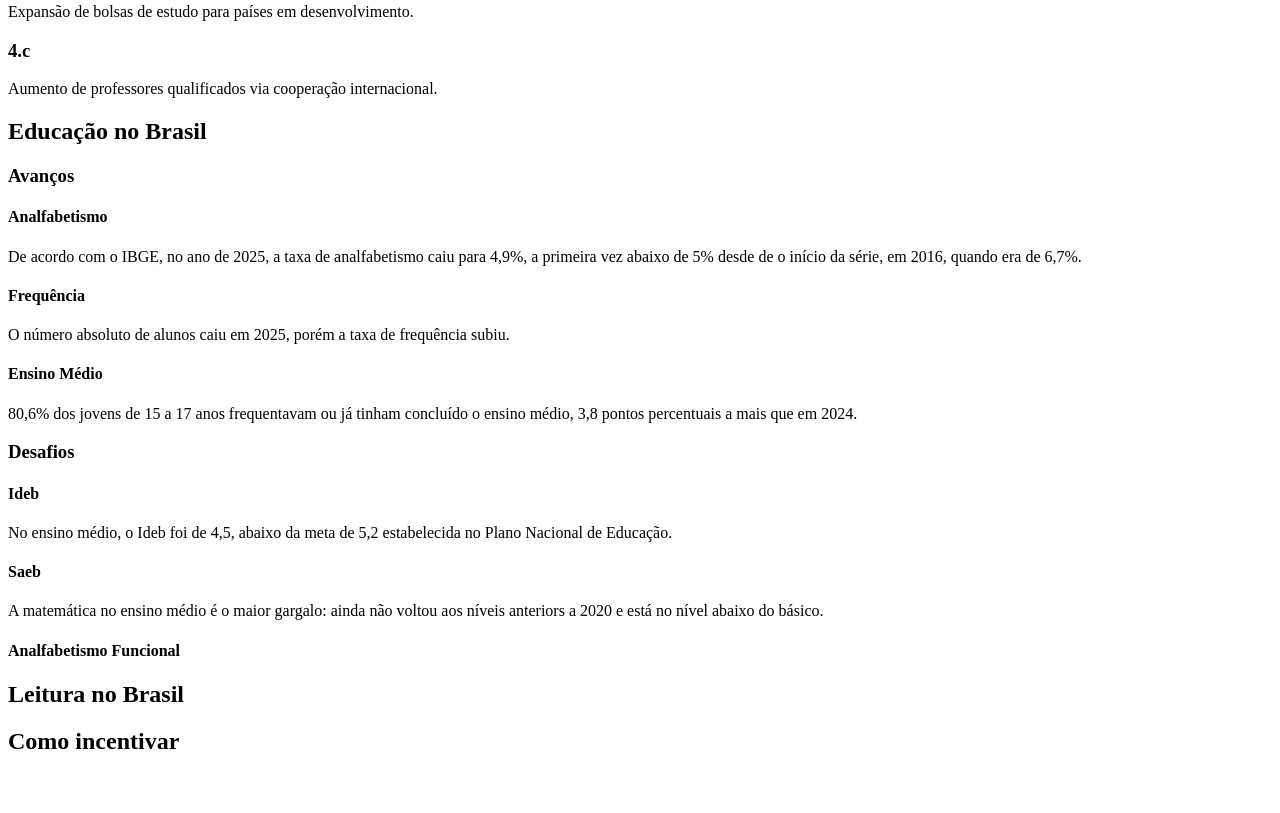
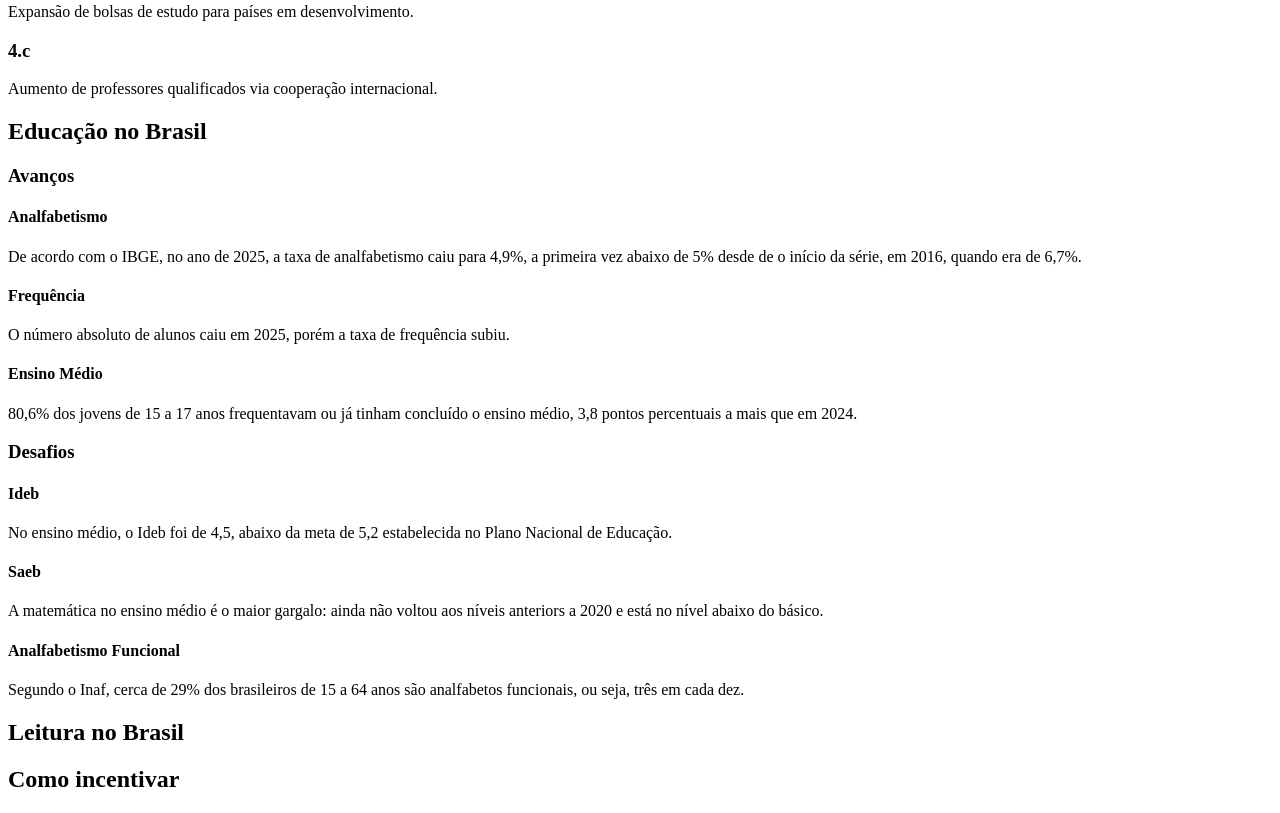
Before and after one commit to juliargermano6109-ctrl/ODS-4-Educa-o-de-Qualidade, a plain HTML site: page index.html in a window 1280 px wide. Shown: the part 975-1788 px from the top of the page. Before the commit the page ends 1750 px from the top, so only its background shows below. Drawn offline with Linux system fonts and the light colour scheme.

Commit message:
resolve conflitos index.html

```diff
--- a/index.html
+++ b/index.html
@@ -53,19 +53,22 @@
         <h2>Educação no Brasil</h2>
         <h3>Avanços</h3>
         <h4>Analfabetismo</h4>
-        <p>De acordo com o IBGE, no ano de 2025, a taxa de analfabetismo caiu para 4,9%, a primeira vez abaixo de 5% desde de o início
-            da série, em 2016, quando era de 6,7%.</p>
+        <p>De acordo com o IBGE, no ano de 2025, a taxa de analfabetismo caiu para 4,9%,
+         a primeira vez abaixo de 5% desde de o início da série, em 2016, quando era de 6,7%.</p>
         <h4>Frequência</h4>
         <p>O número absoluto de alunos caiu em 2025, porém a taxa de frequência subiu.</p>
         <h4>Ensino Médio</h4>
-        <p>80,6% dos jovens de 15 a 17 anos frequentavam ou já tinham concluído o ensino médio, 3,8 pontos percentuais a mais que em 2024.</p>
+        <p>80,6% dos jovens de 15 a 17 anos frequentavam ou já tinham concluído o ensino médio, 3,8
+        pontos percentuais a mais que em 2024.</p>
         <h3>Desafios</h3>
         <h4>Ideb</h4>
         <p>No ensino médio, o Ideb foi de 4,5, abaixo da meta de 5,2 estabelecida no Plano Nacional de Educação.</p>
         <h4>Saeb</h4>
-        <p>A matemática no ensino médio é o maior gargalo: ainda não voltou aos níveis anteriors a 2020 e está no nível abaixo do básico.</p>
+        <p>A matemática no ensino médio é o maior gargalo: ainda não voltou aos níveis anteriors a 2020 e está no
+        nível abaixo do básico.</p>
         <h4>Analfabetismo Funcional</h4>
-        <p></p>
+        <p>Segundo o Inaf,  cerca de 29% dos brasileiros de 15 a 64 anos são analfabetos funcionais, ou seja, três
+         em cada dez.</p>
     </section>
     <section id="leitura">
         <h2>Leitura no Brasil</h2>
```
